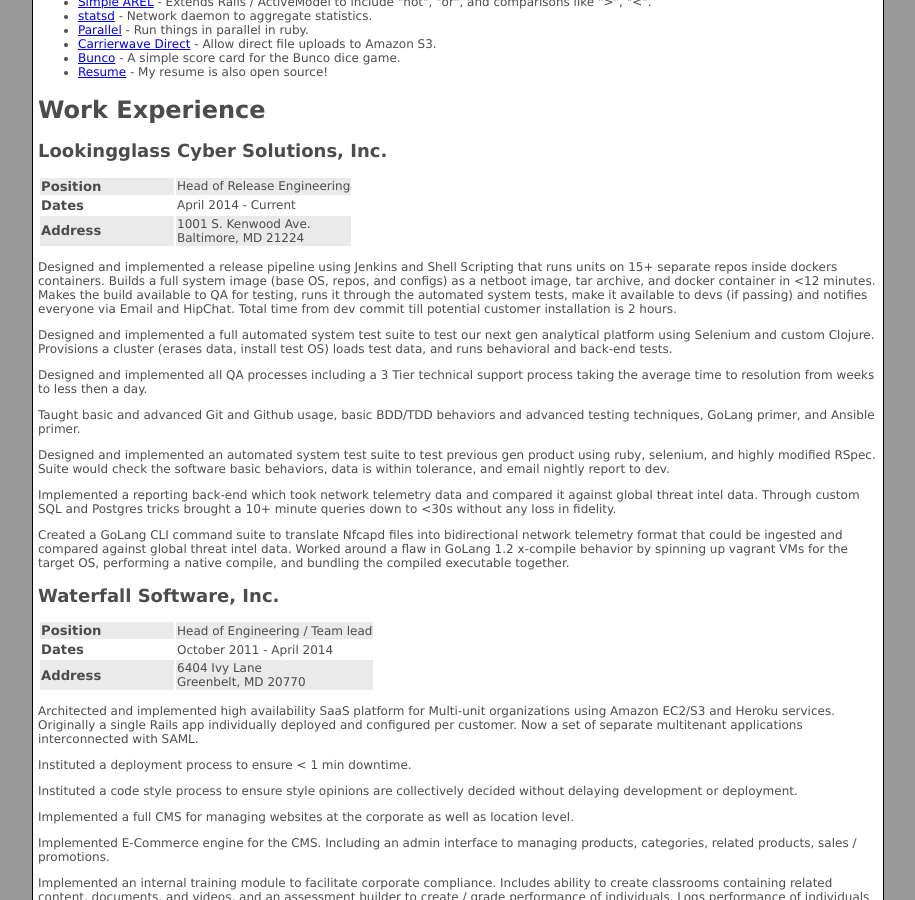
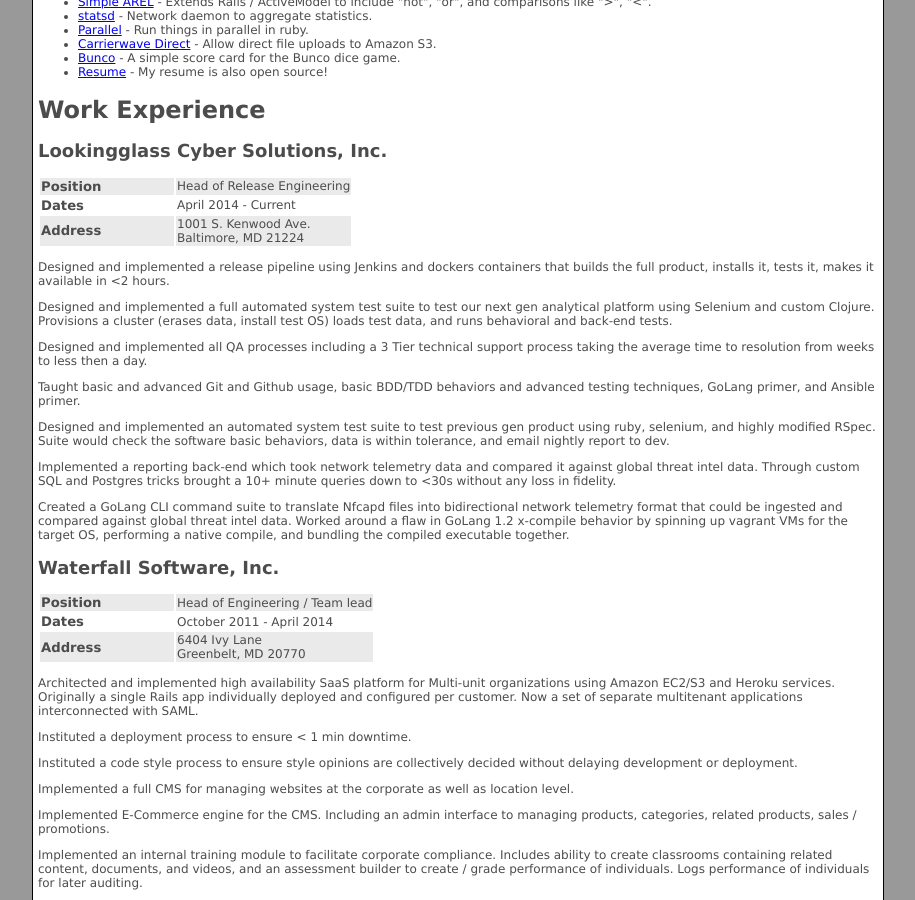
Before and after one commit to srvullupala/Resume, a Jekyll site: the page built from index.html, in a window 1280 px wide and 900 px high, scrolled down 763 px. Shown: the whole window, without its empty margins (182-1097 px from the left). Built offline with Jekyll 4.4.1, drawn with Linux system fonts in a browser that asks for light colours; Markdown is read by kramdown in place of the engine named in the settings.

Commit message:
Removing the verbosity of the pipeline.

```diff
--- a/_includes/work_lookingglass.html
+++ b/_includes/work_lookingglass.html
@@ -20,14 +20,9 @@
 
 <!-- <p>Designed and overseeing the transition from ArchLinux to RHEL.</p> -->
 
-<p>Designed and implemented a release pipeline using Jenkins and Shell
-  Scripting that runs units on 15+ separate repos inside dockers
-  containers. Builds a full system image (base OS, repos, and configs)
-  as a netboot image, tar archive, and docker container in &lt;12
-  minutes.  Makes the build available to QA for testing, runs it
-  through the automated system tests, make it available to devs (if
-  passing) and notifies everyone via Email and HipChat.  Total time
-  from dev commit till potential customer installation is 2 hours.</p>
+<p>Designed and implemented a release pipeline using Jenkins and
+  dockers containers that builds the full product, installs it, tests
+  it, makes it available in &lt;2 hours.</p>
 
 <p>Designed and implemented a full automated system test suite to test
   our next gen analytical platform using Selenium and custom Clojure.
```
